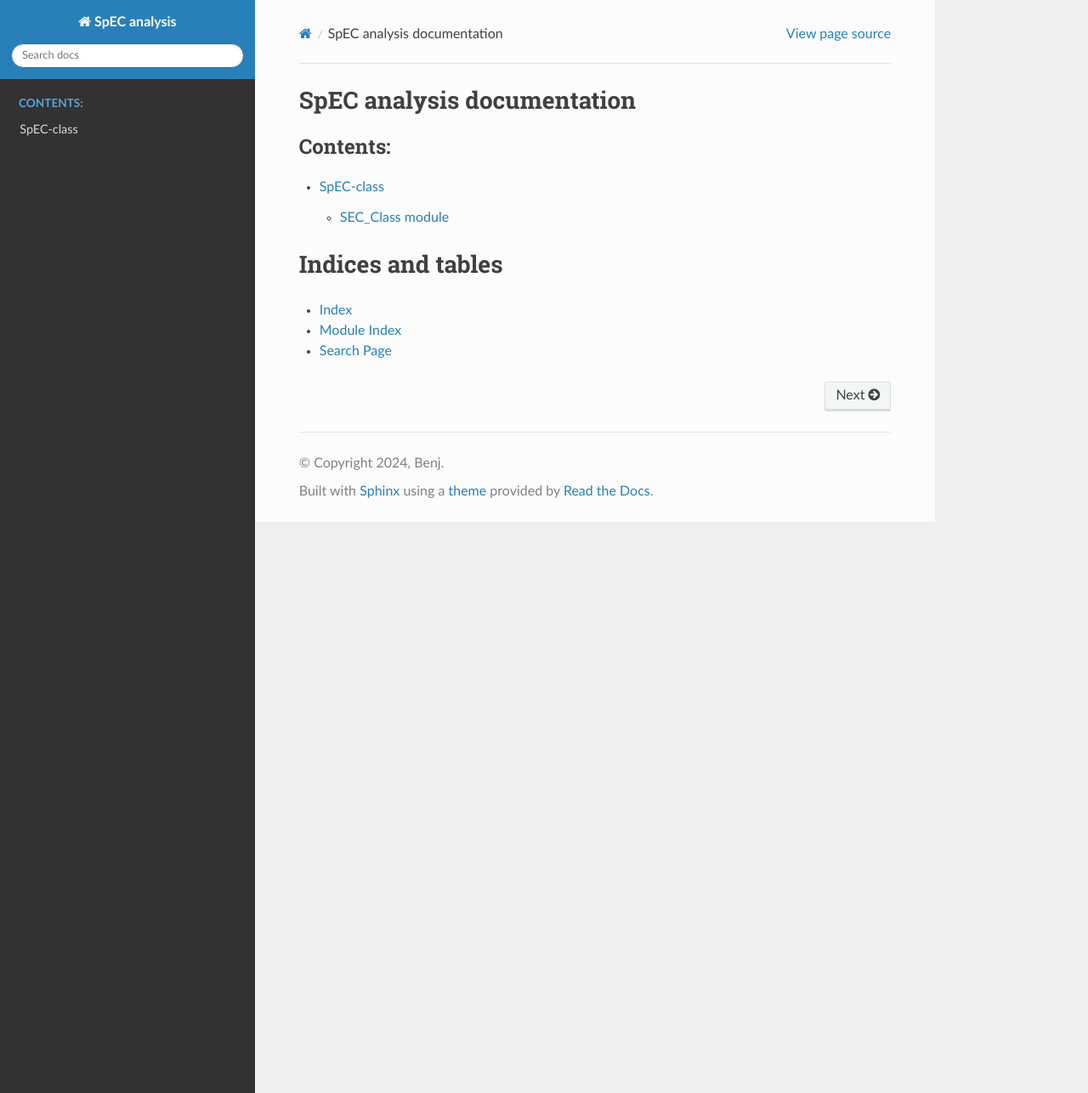
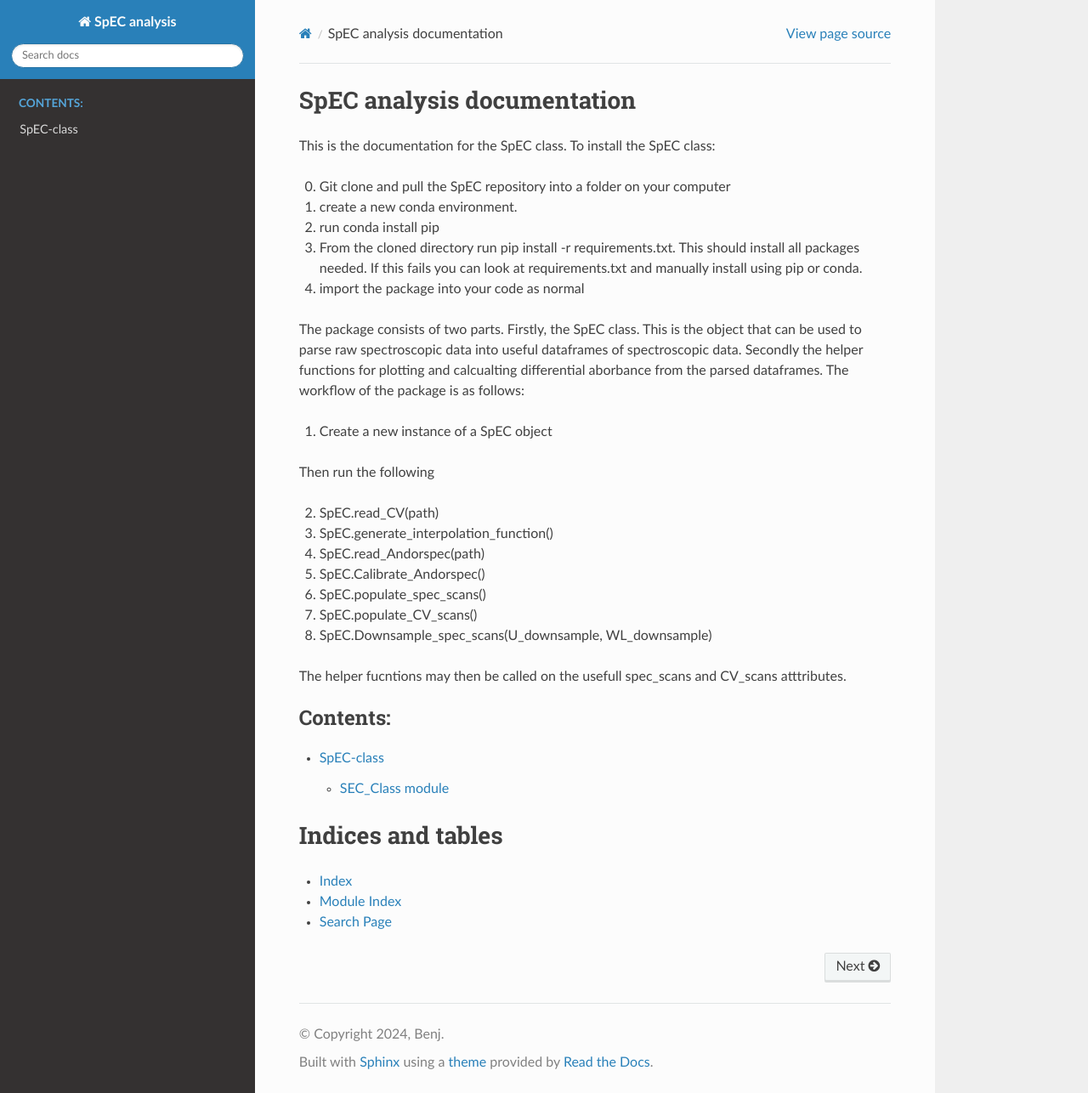
Before and after one commit to BenjaminSMoss/HiSpEC_Analysis_scripts, a Sphinx documentation site: the page built from docs/index.rst, in a window 1280 px wide and 1286 px high. Shown: the whole window at 85% size. Built offline with Sphinx 7.4.7 and the Read the Docs theme 2.0.0, drawn with Linux system fonts in a browser that asks for light colours.

Commit message:
adding description of workflow to index.rst

```diff
--- a/docs/index.rst
+++ b/docs/index.rst
@@ -1,5 +1,48 @@
 SpEC analysis documentation
 ===========================
+This is the documentation for the SpEC class. To install the SpEC class:
+
+0. Git clone and pull the SpEC repository into a folder on your computer
+
+
+1. create a new conda environment.
+
+
+2. run conda install pip
+
+
+3. From the cloned directory run pip install -r requirements.txt. This should install all packages needed. If this fails you can look at requirements.txt and manually install using pip or conda.
+
+
+4. import the package into your code as normal
+
+
+The package consists of two parts. Firstly, the SpEC class. This is the object that can be used to parse raw spectroscopic data into useful dataframes of spectroscopic data. Secondly the helper functions for plotting and calcualting differential aborbance from the parsed dataframes. The workflow of the package is as follows:
+
+1. Create a new instance of a SpEC object
+
+Then run the following
+
+2. SpEC.read_CV(path)
+
+3. SpEC.generate_interpolation_function()
+
+4. SpEC.read_Andorspec(path)
+
+5. SpEC.Calibrate_Andorspec()
+
+6. SpEC.populate_spec_scans()
+
+7. SpEC.populate_CV_scans()
+
+8. SpEC.Downsample_spec_scans(U_downsample, WL_downsample)
+
+The helper fucntions may then be called on the usefull spec_scans and CV_scans atttributes.
+
+
+
+
+
 
 
 .. toctree::
@@ -8,9 +51,9 @@ SpEC analysis documentation
 
    modules
 
+
 Indices and tables
 ==================
-
 * :ref:`genindex`
 * :ref:`modindex`
 * :ref:`search`
--- a/requirements.txt
+++ b/requirements.txt
@@ -4,7 +4,7 @@ Bottleneck==1.3.7
 Brotli==1.0.9
 certifi==2024.7.4
 charset-normalizer==3.3.2
-cmcrameri==0.0.0
+cmcrameri==1.9
 contourpy==1.2.0
 cycler==0.11.0
 dill==0.3.8
```
Also changed, not shown: 8 other files.
